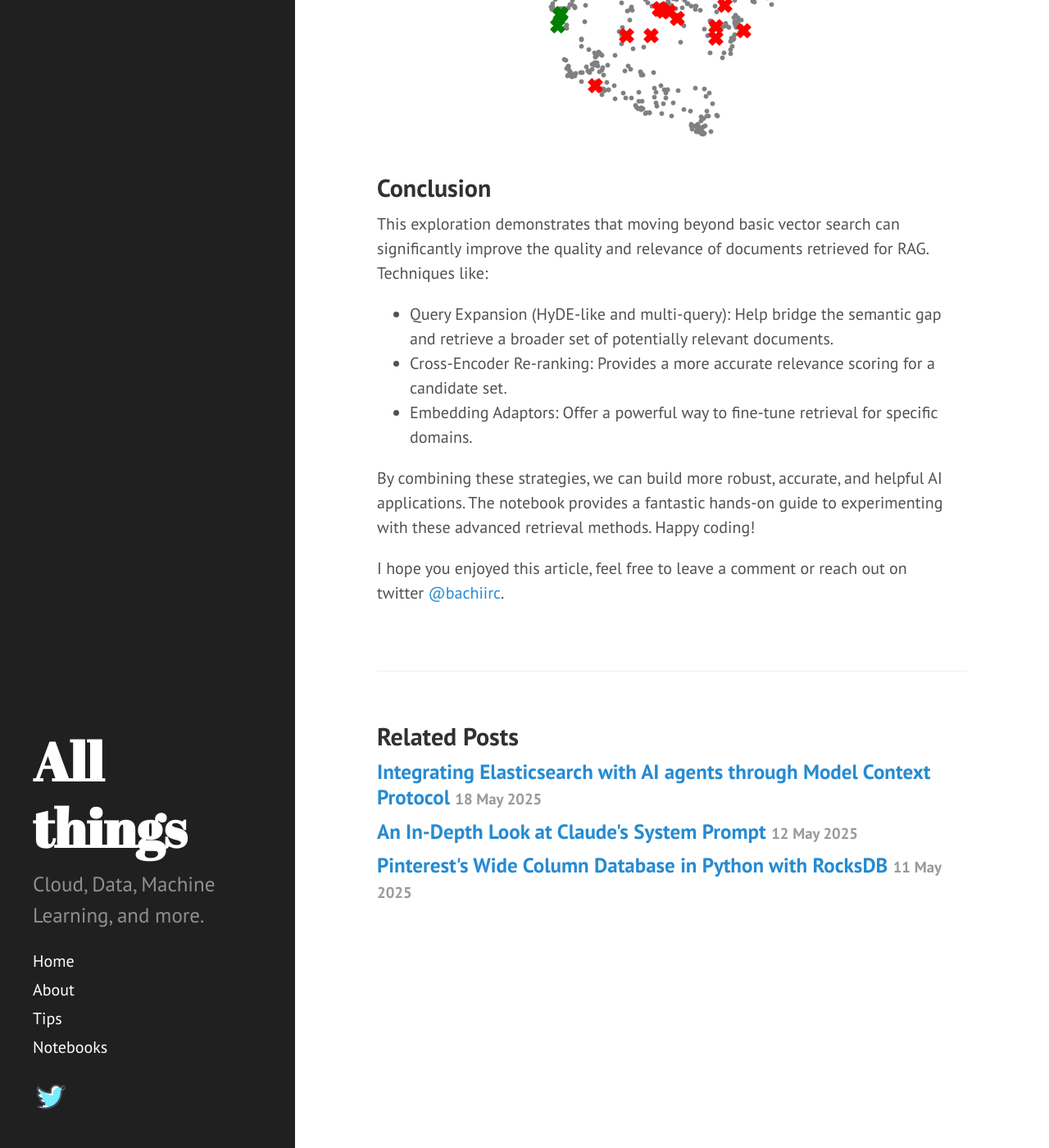
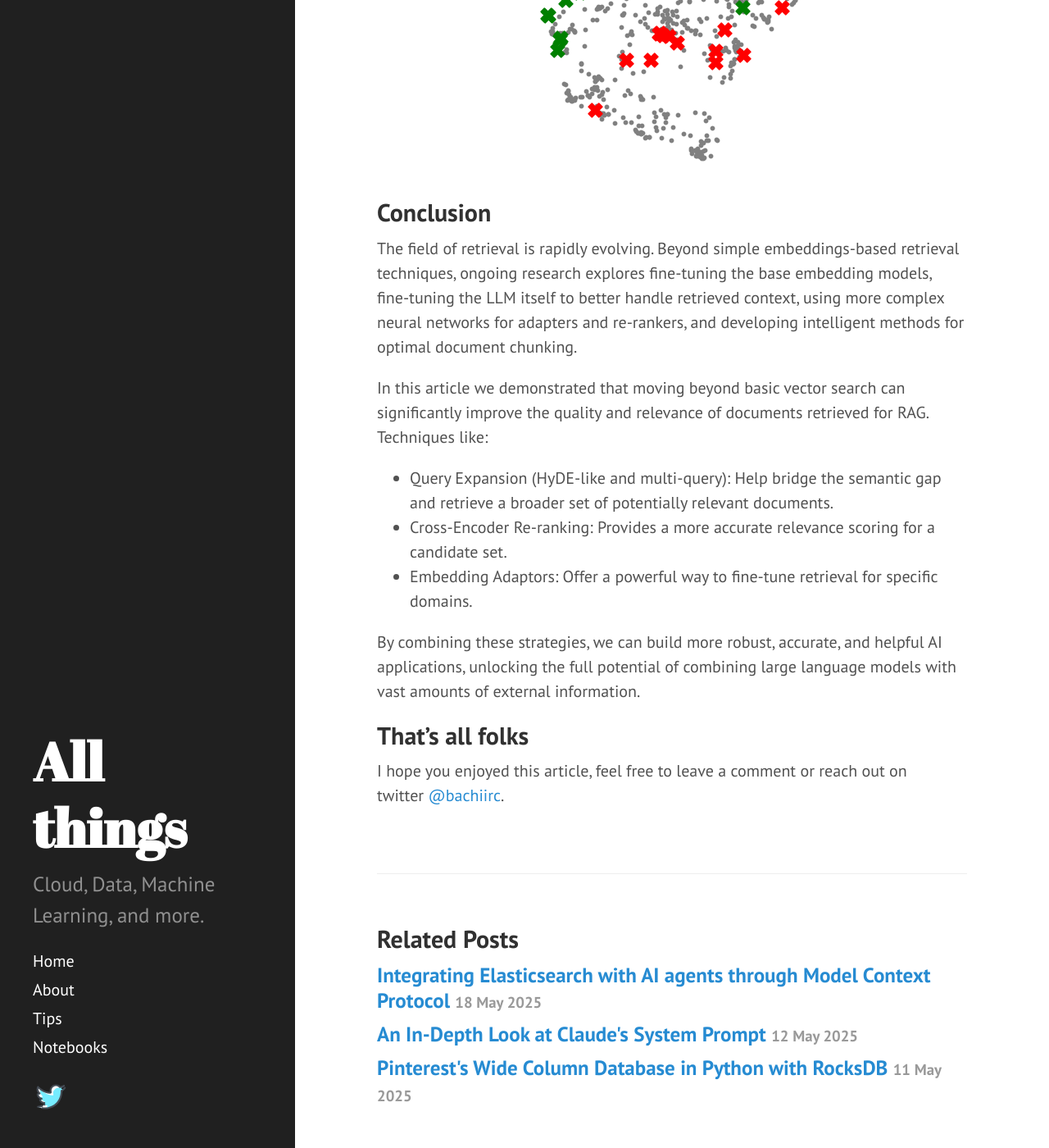
Before and after one commit to dzlab/dzlab.github.io, a Jekyll site: the page built from _posts/2025-05-24-advanced-rag.md, in a window 1280 px wide and 1400 px high, scrolled down 12683 px. Shown: the whole window at 82% size. Built offline with Jekyll 4.4.1, drawn with Linux system fonts in a browser that asks for light colours; nearby versions of some CDN libraries; a script that is not in the unit is left out; the table of contents is made by our own code.

Commit message:
added conclusion

```diff
--- a/_posts/2025-05-24-advanced-rag.md
+++ b/_posts/2025-05-24-advanced-rag.md
@@ -8,8 +8,6 @@ tags: [ai,rag,llm]
 toc: true
 img_excerpt:
 ---
-
-
 
 Retrieval Augmented Generation (RAG) has become a cornerstone for building powerful AI applications that can leverage vast amounts of information.
 
@@ -327,12 +325,16 @@ The following UMAP plot shows how the adapter can shift queries into denser, mor
 ![Adapted Embeddings]({{ "/assets/2025/05/20250524-Adapted-Embeddings.png" | absolute_url }}){: .center-image }
 
 ## Conclusion
-This exploration demonstrates that moving beyond basic vector search can significantly improve the quality and relevance of documents retrieved for RAG. Techniques like:
+The field of retrieval is rapidly evolving. Beyond simple embeddings-based retrieval techniques, ongoing research explores fine-tuning the base embedding models, fine-tuning the LLM itself to better handle retrieved context, using more complex neural networks for adapters and re-rankers, and developing intelligent methods for optimal document chunking.
+
+In this article we demonstrated that moving beyond basic vector search can significantly improve the quality and relevance of documents retrieved for RAG. Techniques like:
 
 - Query Expansion (HyDE-like and multi-query): Help bridge the semantic gap and retrieve a broader set of potentially relevant documents.
 - Cross-Encoder Re-ranking: Provides a more accurate relevance scoring for a candidate set.
 - Embedding Adaptors: Offer a powerful way to fine-tune retrieval for specific domains.
 
-By combining these strategies, we can build more robust, accurate, and helpful AI applications. The notebook provides a fantastic hands-on guide to experimenting with these advanced retrieval methods. Happy coding!
+By combining these strategies, we can build more robust, accurate, and helpful AI applications, unlocking the full potential of combining large language models with vast amounts of external information.
+
+## That's all folks
 
 I hope you enjoyed this article, feel free to leave a comment or reach out on twitter [@bachiirc](https://twitter.com/bachiirc).
```
